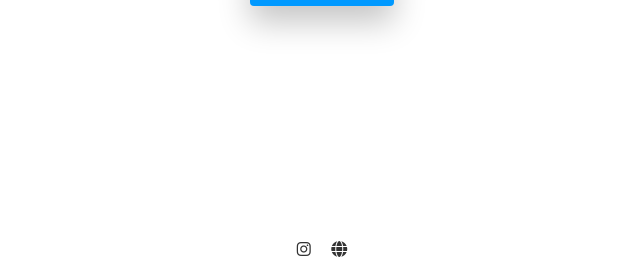
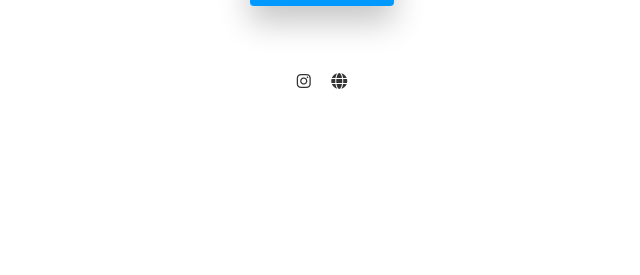
Before and after one commit to jonasgrunert/ogspaeti-jgcl.com, a website: page index.html in a window 1280 px wide. Shown: the part 522-797 px from the top of the page, without its empty margins (318-958 px from the left). Drawn offline with Linux system fonts and the light colour scheme.

Commit message:
Styling changes

```diff
--- a/index.css
+++ b/index.css
@@ -1,3 +1,7 @@
+html,
+body {
+  min-height: 100%;
+}
 body {
   margin: 0 auto;
   max-width: 50em;
@@ -34,11 +38,10 @@ i {
   margin-top: 0.8em;
 }
 .links {
-  position: fixed;
-  bottom: 1em;
+  position: relative;
+  top: 2em;
   left: 50%;
   transform: translateX(-50%);
-  /*border-top: 1px solid #555;*/
   text-align: center;
 }
 .doodle {
```
